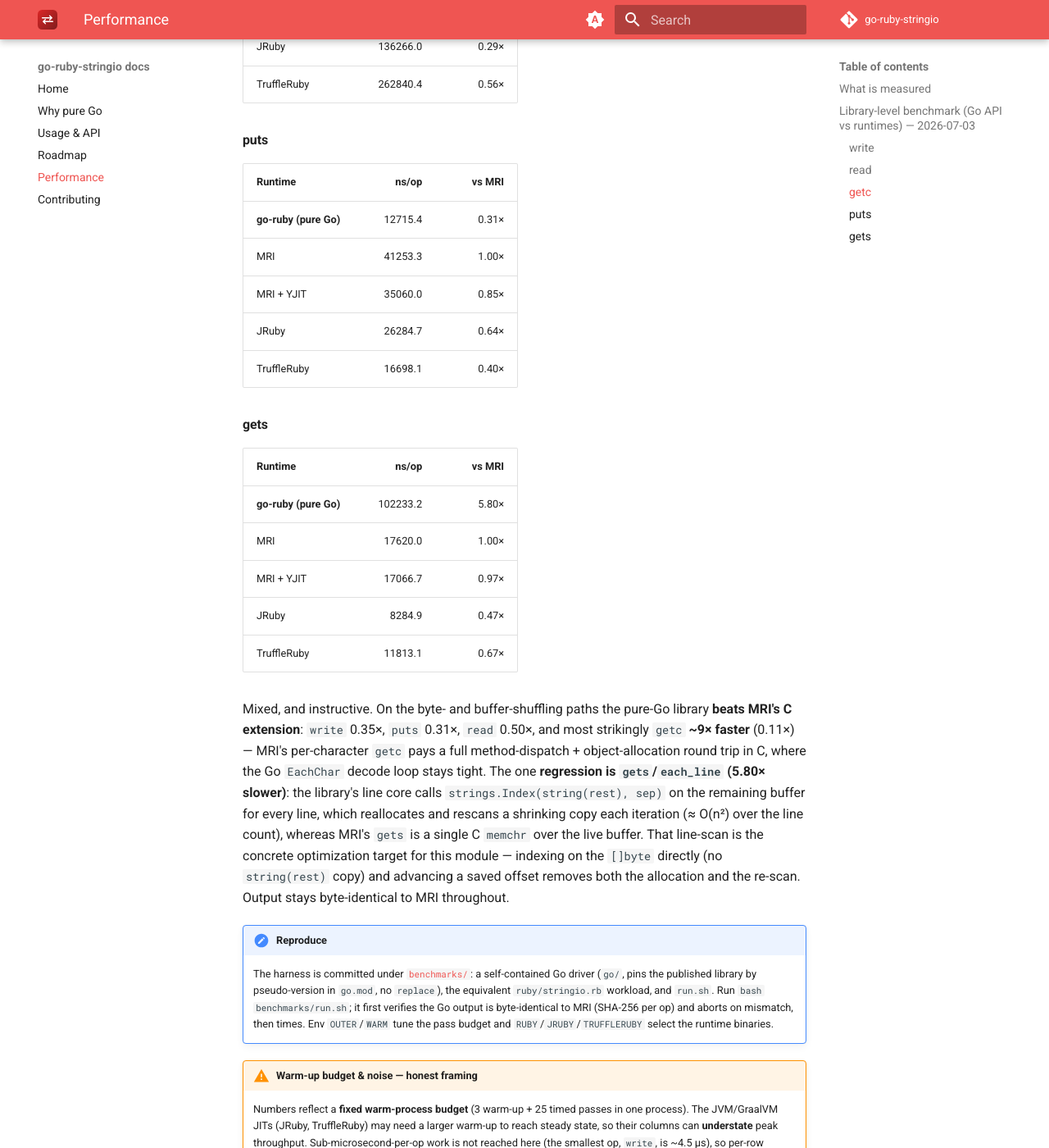
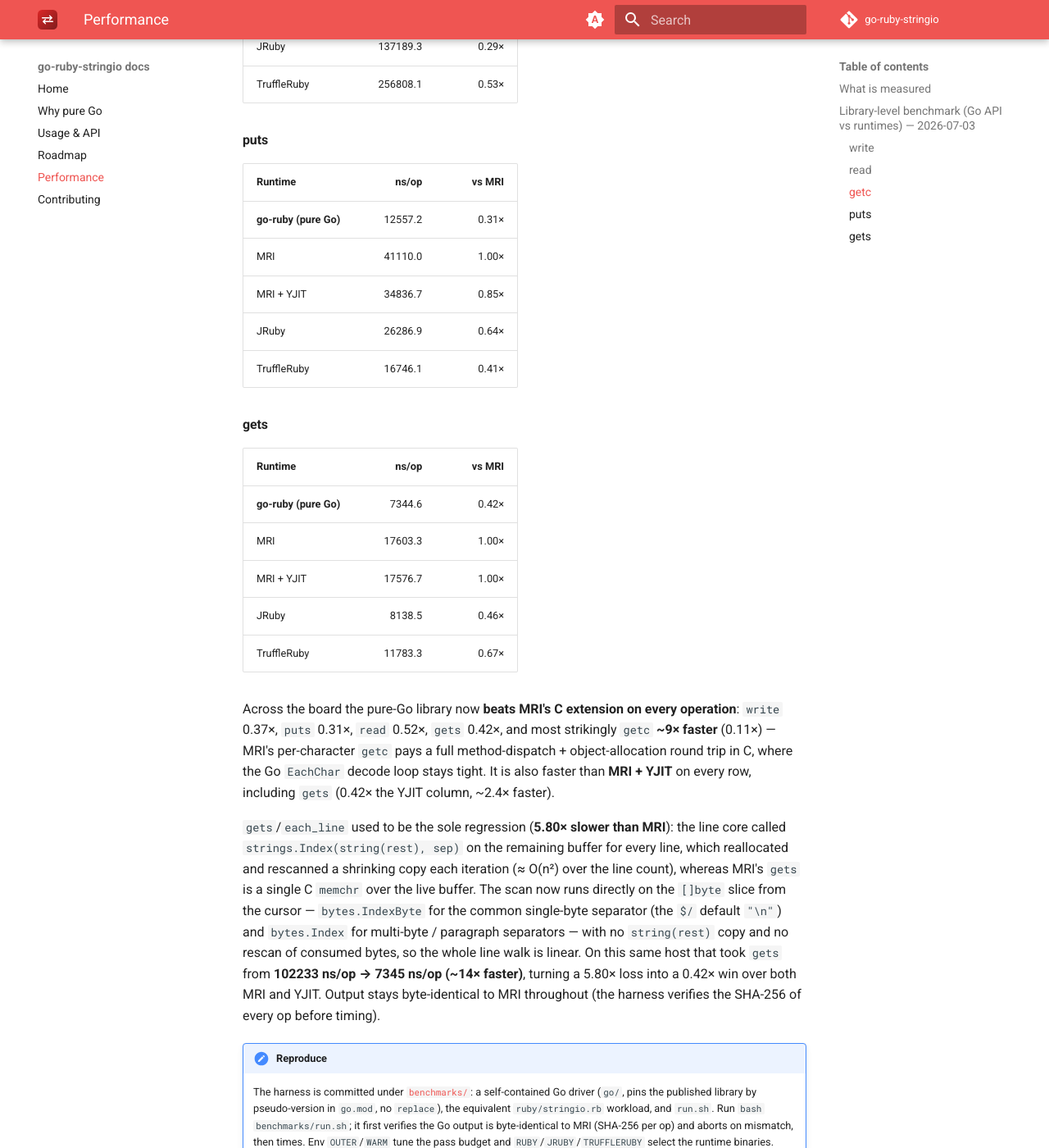
Before and after one commit to go-ruby-stringio/docs, an MkDocs documentation site: the page built from docs/performance.md, in a window 1280 px wide and 1400 px high, scrolled down 2263 px. Shown: the whole window at 82% size. Built offline with MkDocs 1.6.1 and Material for MkDocs 9.7.7, drawn with Linux system fonts in a browser that asks for light colours; the version menu is left out; some of the changed text lies outside the part shown.

Commit message:
Record linear gets: 5.80× loss → 0.42× win over MRI and YJIT (#2)
The gets/each_line O(n²) buffer copy is fixed in the library
(go-ruby-stringio/stringio, feature commit 3cd4f5af33e9): the line scan now
runs on the []byte slice with bytes.IndexByte/bytes.Index from the cursor
instead of strings.Index(string(rest), sep), so the line walk is linear.

Re-measure on the same host (Apple M4 Max, ruby 4.0.5 +PRISM) with the same
docs harness, and pin benchmarks/go/go.mod to the feature commit's
pseudo-version so the published numbers are reproduced from the fixed library
via the module proxy (no replace). gets: 102233 → 7345 ns/op (~14×),
0.42× MRI and 0.42× MRI+YJIT — now faster than YJIT, was ~6× slower. All five
tables refreshed from one dated run; the byte-identical SHA-256 gate passes.

Co-authored-by: Claude Opus 4.8 <noreply@anthropic.com>

```diff
--- a/docs/performance.md
+++ b/docs/performance.md
@@ -57,64 +57,71 @@ before any timing.
 
 | Runtime | ns/op | vs MRI |
 | --- | ---: | ---: |
-| **go-ruby (pure Go)** | 4487.6 | 0.35× |
-| MRI | 12693.3 | 1.00× |
-| MRI + YJIT | 8216.7 | 0.65× |
-| JRuby | 7701.9 | 0.61× |
-| TruffleRuby | 5504.9 | 0.43× |
+| **go-ruby (pure Go)** | 4626.1 | 0.37× |
+| MRI | 12566.7 | 1.00× |
+| MRI + YJIT | 8436.7 | 0.67× |
+| JRuby | 7933.2 | 0.63× |
+| TruffleRuby | 5354.4 | 0.43× |
 
 #### read
 
 | Runtime | ns/op | vs MRI |
 | --- | ---: | ---: |
-| **go-ruby (pure Go)** | 5155.1 | 0.50× |
-| MRI | 10310.0 | 1.00× |
-| MRI + YJIT | 8340.0 | 0.81× |
-| JRuby | 3451.1 | 0.33× |
-| TruffleRuby | 6397.4 | 0.62× |
+| **go-ruby (pure Go)** | 5398.2 | 0.52× |
+| MRI | 10316.7 | 1.00× |
+| MRI + YJIT | 8083.3 | 0.78× |
+| JRuby | 3556.5 | 0.34× |
+| TruffleRuby | 6361.4 | 0.62× |
 
 #### getc
 
 | Runtime | ns/op | vs MRI |
 | --- | ---: | ---: |
-| **go-ruby (pure Go)** | 51875.1 | 0.11× |
-| MRI | 473253.3 | 1.00× |
-| MRI + YJIT | 404340.0 | 0.85× |
-| JRuby | 136266.0 | 0.29× |
-| TruffleRuby | 262840.4 | 0.56× |
+| **go-ruby (pure Go)** | 52114.2 | 0.11× |
+| MRI | 480433.3 | 1.00× |
+| MRI + YJIT | 409370.0 | 0.85× |
+| JRuby | 137189.3 | 0.29× |
+| TruffleRuby | 256808.1 | 0.53× |
 
 #### puts
 
 | Runtime | ns/op | vs MRI |
 | --- | ---: | ---: |
-| **go-ruby (pure Go)** | 12715.4 | 0.31× |
-| MRI | 41253.3 | 1.00× |
-| MRI + YJIT | 35060.0 | 0.85× |
-| JRuby | 26284.7 | 0.64× |
-| TruffleRuby | 16698.1 | 0.40× |
+| **go-ruby (pure Go)** | 12557.2 | 0.31× |
+| MRI | 41110.0 | 1.00× |
+| MRI + YJIT | 34836.7 | 0.85× |
+| JRuby | 26286.9 | 0.64× |
+| TruffleRuby | 16746.1 | 0.41× |
 
 #### gets
 
 | Runtime | ns/op | vs MRI |
 | --- | ---: | ---: |
-| **go-ruby (pure Go)** | 102233.2 | 5.80× |
-| MRI | 17620.0 | 1.00× |
-| MRI + YJIT | 17066.7 | 0.97× |
-| JRuby | 8284.9 | 0.47× |
-| TruffleRuby | 11813.1 | 0.67× |
+| **go-ruby (pure Go)** | 7344.6 | 0.42× |
+| MRI | 17603.3 | 1.00× |
+| MRI + YJIT | 17576.7 | 1.00× |
+| JRuby | 8138.5 | 0.46× |
+| TruffleRuby | 11783.3 | 0.67× |
 
-Mixed, and instructive. On the byte- and buffer-shuffling paths the pure-Go
-library **beats MRI's C extension**: `write` 0.35×, `puts` 0.31×, `read` 0.50×,
-and most strikingly `getc` **~9× faster** (0.11×) — MRI's per-character `getc`
-pays a full method-dispatch + object-allocation round trip in C, where the Go
-`EachChar` decode loop stays tight. The one **regression is `gets`/`each_line`
-(5.80× slower)**: the library's line core calls `strings.Index(string(rest), sep)`
-on the remaining buffer for every line, which reallocates and rescans a shrinking
-copy each iteration (≈ O(n²) over the line count), whereas MRI's `gets` is a single
-C `memchr` over the live buffer. That line-scan is the concrete optimization target
-for this module — indexing on the `[]byte` directly (no `string(rest)` copy) and
-advancing a saved offset removes both the allocation and the re-scan. Output stays
-byte-identical to MRI throughout.
+Across the board the pure-Go library now **beats MRI's C extension on every
+operation**: `write` 0.37×, `puts` 0.31×, `read` 0.52×, `gets` 0.42×, and most
+strikingly `getc` **~9× faster** (0.11×) — MRI's per-character `getc` pays a full
+method-dispatch + object-allocation round trip in C, where the Go `EachChar`
+decode loop stays tight. It is also faster than **MRI + YJIT** on every row,
+including `gets` (0.42× the YJIT column, ~2.4× faster).
+
+`gets`/`each_line` used to be the sole regression (**5.80× slower than MRI**): the
+line core called `strings.Index(string(rest), sep)` on the remaining buffer for
+every line, which reallocated and rescanned a shrinking copy each iteration
+(≈ O(n²) over the line count), whereas MRI's `gets` is a single C `memchr` over the
+live buffer. The scan now runs directly on the `[]byte` slice from the cursor —
+`bytes.IndexByte` for the common single-byte separator (the `$/` default `"\n"`)
+and `bytes.Index` for multi-byte / paragraph separators — with no `string(rest)`
+copy and no rescan of consumed bytes, so the whole line walk is linear. On this
+same host that took `gets` from **102233 ns/op → 7345 ns/op (~14× faster)**,
+turning a 5.80× loss into a 0.42× win over both MRI and YJIT. Output stays
+byte-identical to MRI throughout (the harness verifies the SHA-256 of every op
+before timing).
 
 !!! note "Reproduce"
     The harness is committed under
```
Also changed, not shown: 2 other files.
